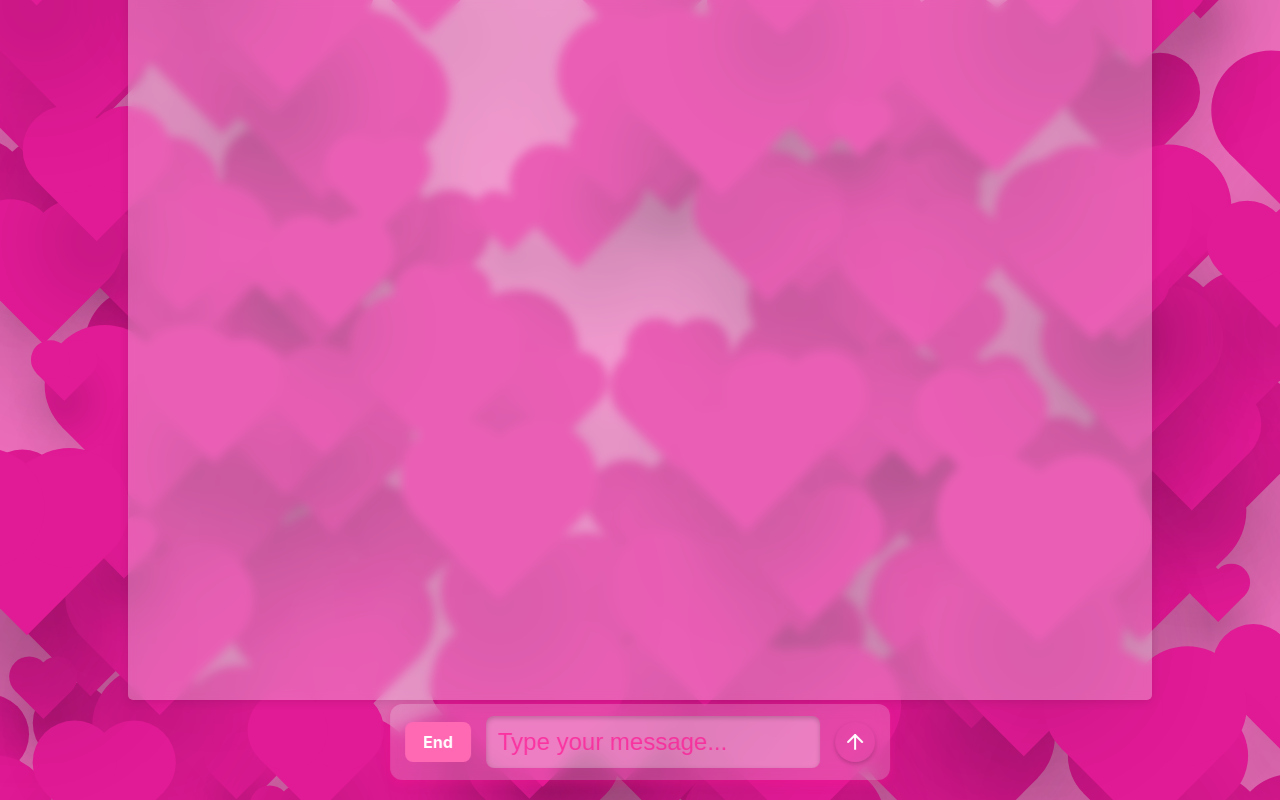
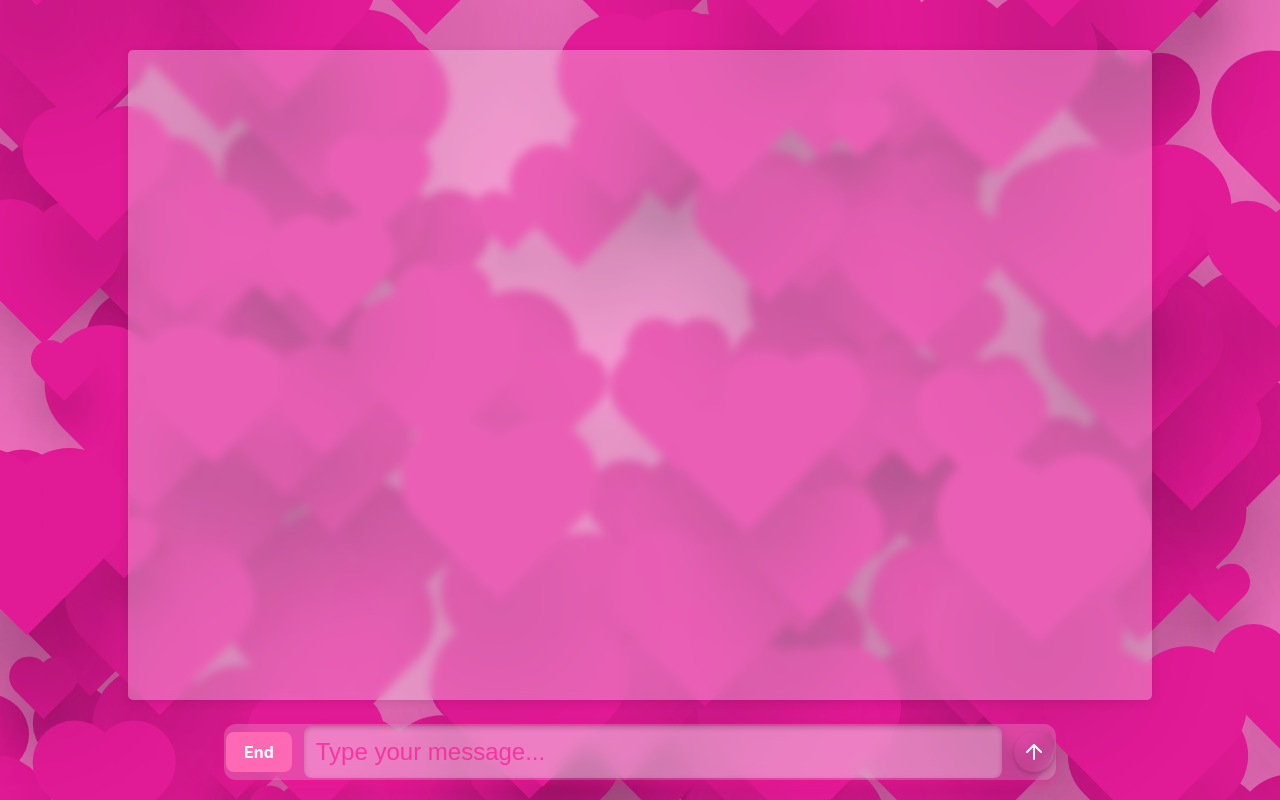
Before and after one commit to dyingpotato890/AI-dor-You, a React (Vite) app in the folder Frontend/: page / in a window 1280 px wide. Built offline with nearby package versions, Linux system fonts and the light colour scheme.

Commit message:
Background.css Updated

```diff
--- a/Frontend/package.json
+++ b/Frontend/package.json
@@ -26,6 +26,6 @@
     "eslint-plugin-react-hooks": "^5.0.0",
     "eslint-plugin-react-refresh": "^0.4.18",
     "globals": "^15.14.0",
-    "vite": "^0.10.3"
+    "vite": "^6.1.1"
   }
 }
--- a/Frontend/src/components/background/background.css
+++ b/Frontend/src/components/background/background.css
@@ -370,6 +370,11 @@
 
 /* 2160x3840 (4K UHD) */
 @media screen and (max-width: 2160px) {
+  .input-container {
+    width: 65%;
+    padding: 2px;
+    gap: 12px;
+  }
   #textInput {
     width: 95%;
     font-size: 24px;
@@ -377,7 +382,7 @@
 
   #displayContainer {
     width: 80%;
-    height: 1200px;
+    height: 650px;
   }
 
   .user-message,
```
Also changed, not shown: 1 other file (tests, documents, lock files or other folders).
